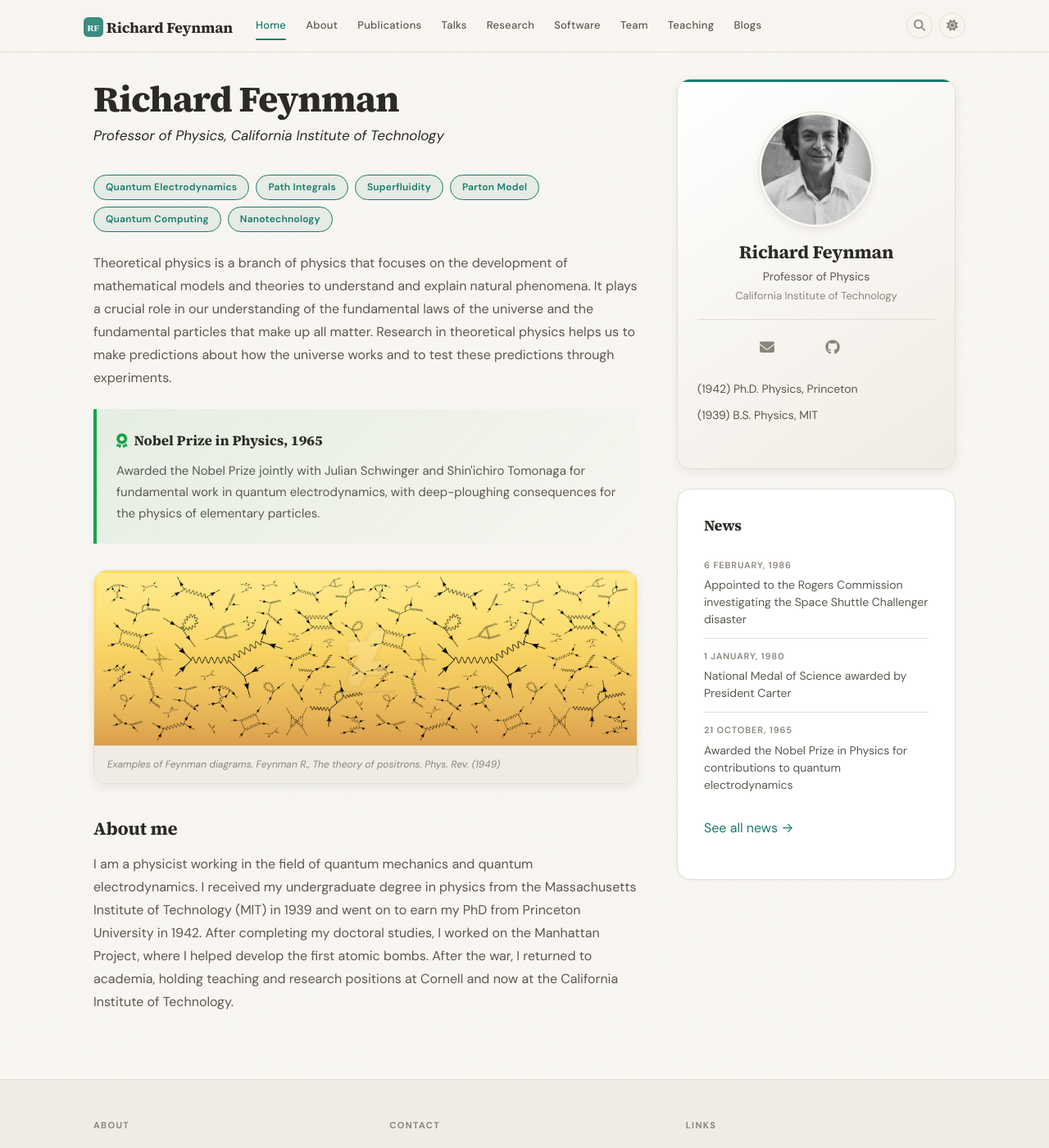
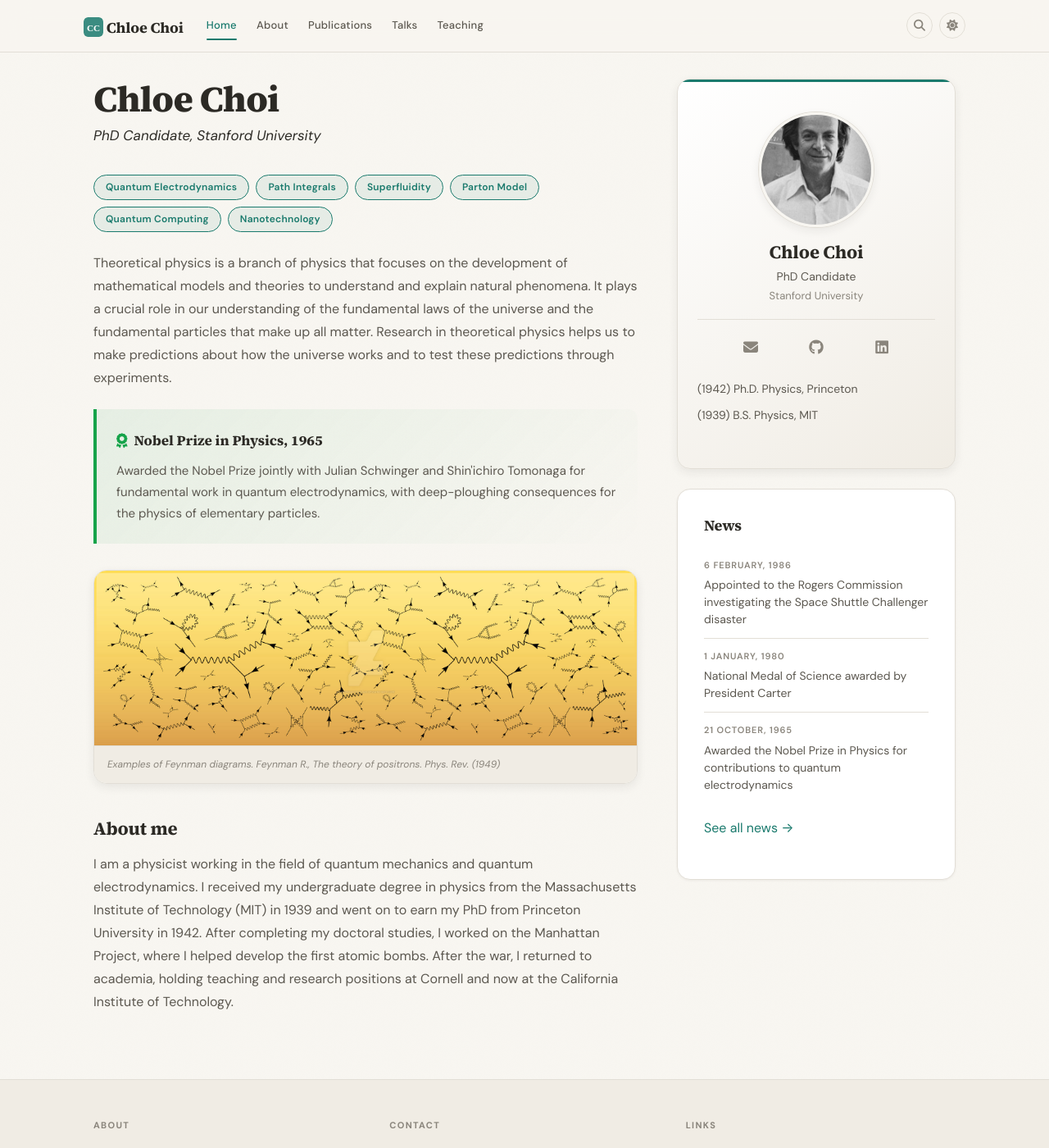
Before and after one commit to chlookaburra/chloe.github.io, a Jekyll site: the page built from _pages/home.md, in a window 1280 px wide and 1400 px high. Shown: the whole window at 82% size. Built offline with Jekyll 4.4.1, drawn with Linux system fonts in a browser that asks for light colours; a style sheet for code colours, icons or effects is not loaded; some of the changed text lies outside the part shown.

Commit message:
Update personal information in _config.yml

```diff
--- a/_config.yml
+++ b/_config.yml
@@ -1,22 +1,22 @@
 # ============================================================
 # STEP 1: Your Identity (required)
 # ============================================================
-name: "Richard Feynman"
-title: "Professor of Physics"
-institution: "California Institute of Technology"
-email: richard@university.edu
+name: "Chloe Choi"
+title: "PhD Candidate"
+institution: "Stanford University"
+email: chloe1@stanford.edu
 photo: headshot.jpg  # place your photo in images/
 
 # ============================================================
 # STEP 2: Your Links (optional -- delete any you don't use)
 # ============================================================
 links:
-  google_scholar: "https://scholar.google.com/citations?user=B7vSqZsAAAAJ"
-  github: "https://github.com/"
-  researchgate: "https://www.researchgate.net/"
-  orcid: ""
+  google_scholar: "https://scholar.google.com/citations?user=EZ6XJd8AAAAJ&hl=en"
+  github: "https://github.com/chlookaburra/"
+  researchgate: ""
+  orcid: "https://orcid.org/0009-0000-7540-7911"
   twitter: ""
-  linkedin: ""
+  linkedin: "https://www.linkedin.com/in/chloe-choi-b96131410/"
   cv: ""  # e.g., "papers/cv.pdf" — leave blank to hide the CV icon
 
 # ============================================================
@@ -24,7 +24,7 @@ links:
 # ============================================================
 accent_color: "#1a7a6d"      # theme color for links and buttons
 dark_mode: true              # show dark mode toggle in navbar
-description: "Academic webpage of Dr. Richard Feynman"
+description: "Chloe H. Choi"
 baseurl: ""
 url: ""
 
@@ -39,11 +39,7 @@ nav_pages:
   - name: about
   - name: publications
   - name: talks
-  - name: research
-  - name: software
-  - name: team
   - name: teaching
-  - name: blogs
 
 # ============================================================
 # Advanced Settings (you probably don't need to change these)
```
